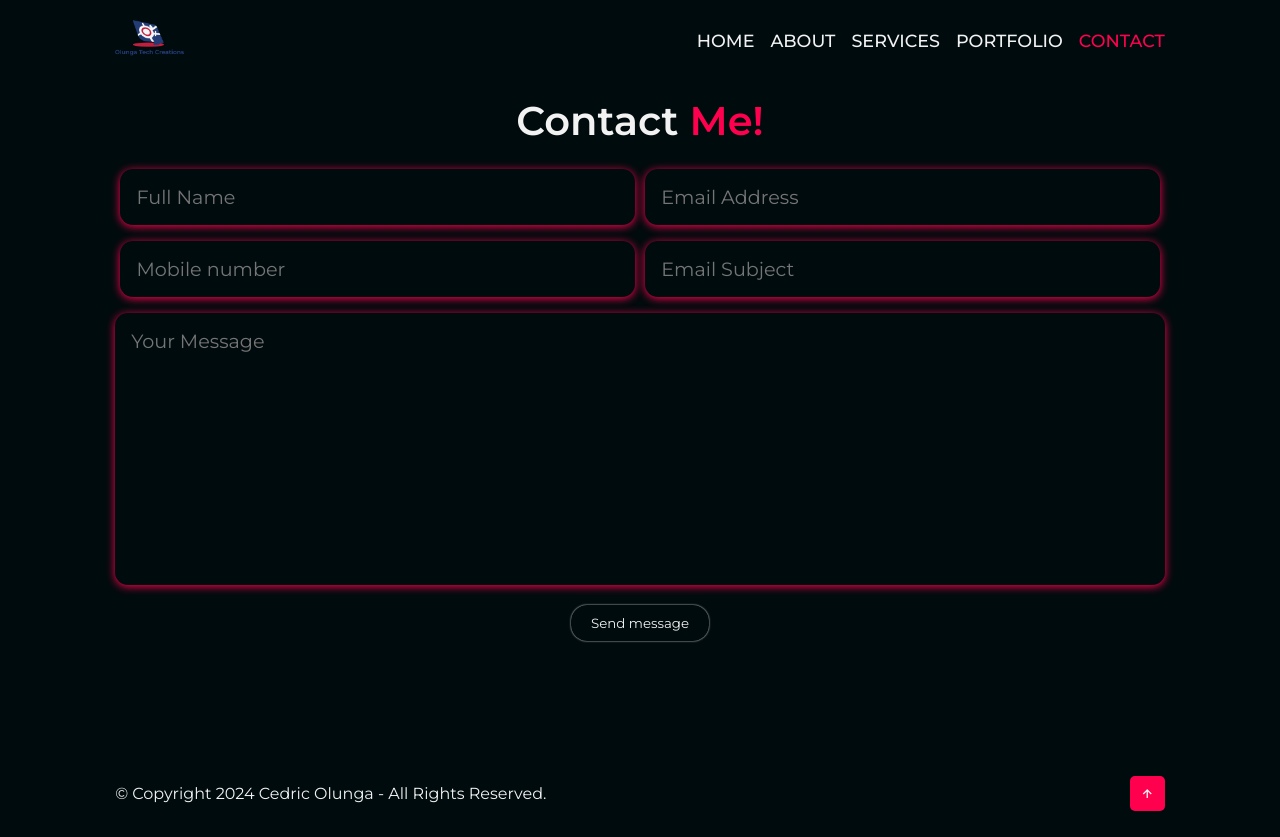
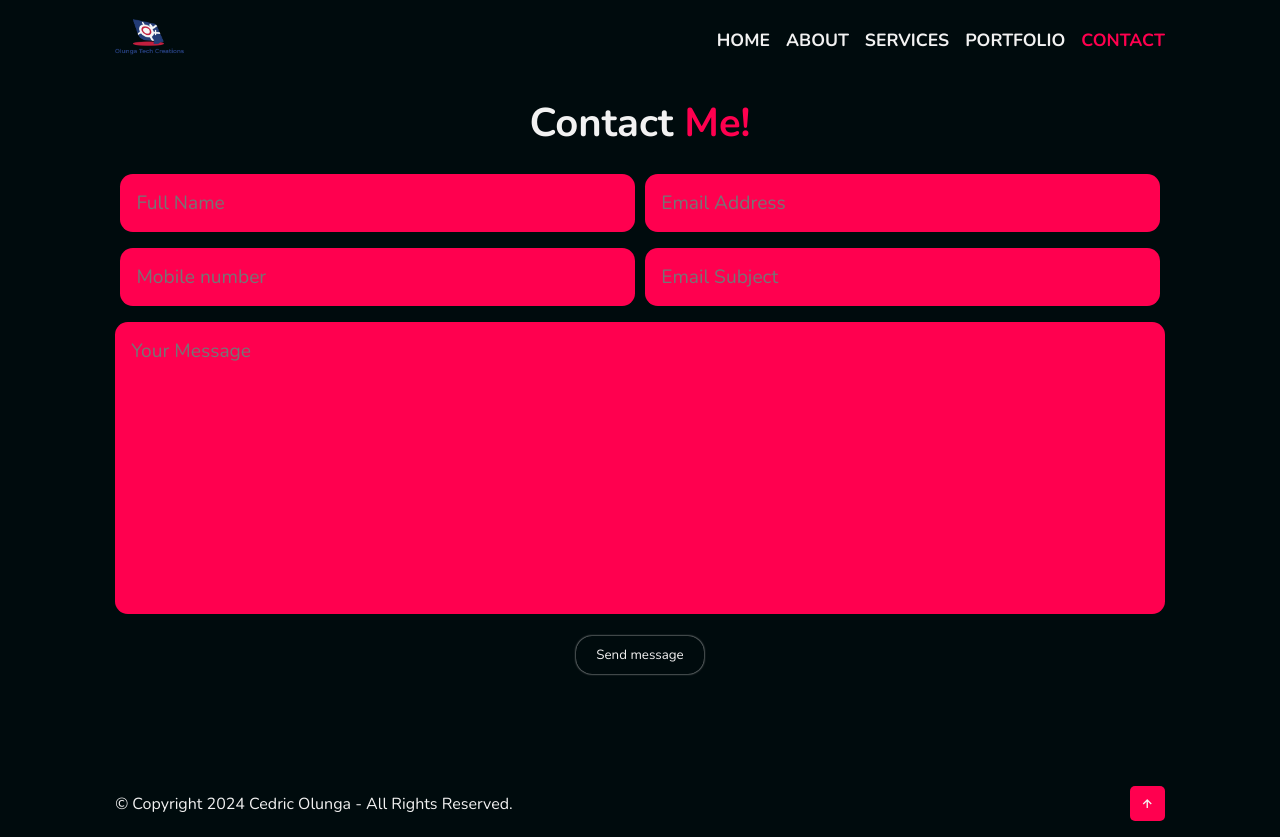
Before and after one commit to thegreatbrewery/reactportfolio, a React (Create React App) app: page /contact in a window 1280 px wide. Built offline with nearby package versions, Linux system fonts and the light colour scheme.

Commit message:
Changed font

```diff
--- a/src/App.css
+++ b/src/App.css
@@ -1,4 +1,4 @@
-@import url('https://fonts.googleapis.com/css2?family=Montserrat:wght@400;500;600&display=swap');
+@import url('https://fonts.googleapis.com/css2?family=Kaushan+Script&family=Nunito:ital,wght@0,200..1000;1,200..1000&display=swap');
 * {
   margin: 0;
   padding: 0;
@@ -7,7 +7,7 @@
   border: none;
   outline: none;
   scroll-behavior: smooth;
-  font-family: 'Montserrat', sans-serif;
+  font-family: "Nunito", sans-serif;
 }
 
 :root {
@@ -43,6 +43,7 @@ body {
 }
 .nav-link {
   font-size: 1.1rem;
+  font-weight: bold;
   color: var(--text-color);
   transition: 0.5s ease;
   position: relative;
@@ -288,11 +289,10 @@ section {
 .contact form .input-box input,
 .contact form textarea {
   width: 100%;
-  box-shadow: 0 0.1rem 0.5rem var(--main-color);
   padding: 1rem;
   font-size: 1.2rem;
   color: var(--text-color);
-  background: var(--bg-color);
+  background: var(--main-color);
   border-radius: 0.8rem;
   /* margin: .7rem 0; */
 }
--- a/src/components/Contact.jsx
+++ b/src/components/Contact.jsx
@@ -2,7 +2,7 @@ export default function Contact() {
     return (
         <section className="contact" id="contact">
             <h2 className="heading">Contact <span>Me!</span></h2>
-            <form name="contact" method="POST" data-netlify="true">
+            <form name="Contact Form" method="POST" data-netlify="true">
                 <div className="input-box">
                     <input type="text" placeholder="Full Name" name="fullName" />
                     <input type="email" placeholder="Email Address" name="email"/>
```
